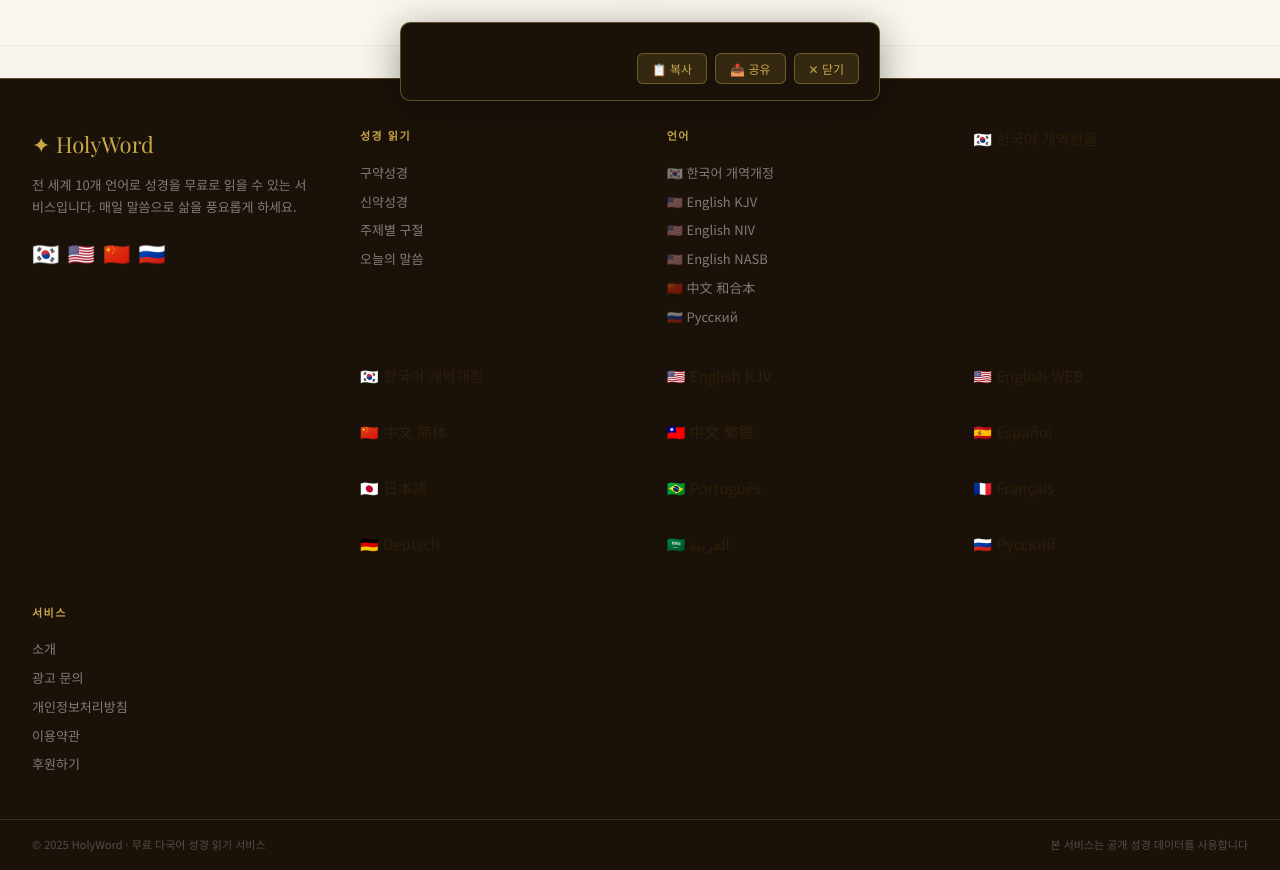
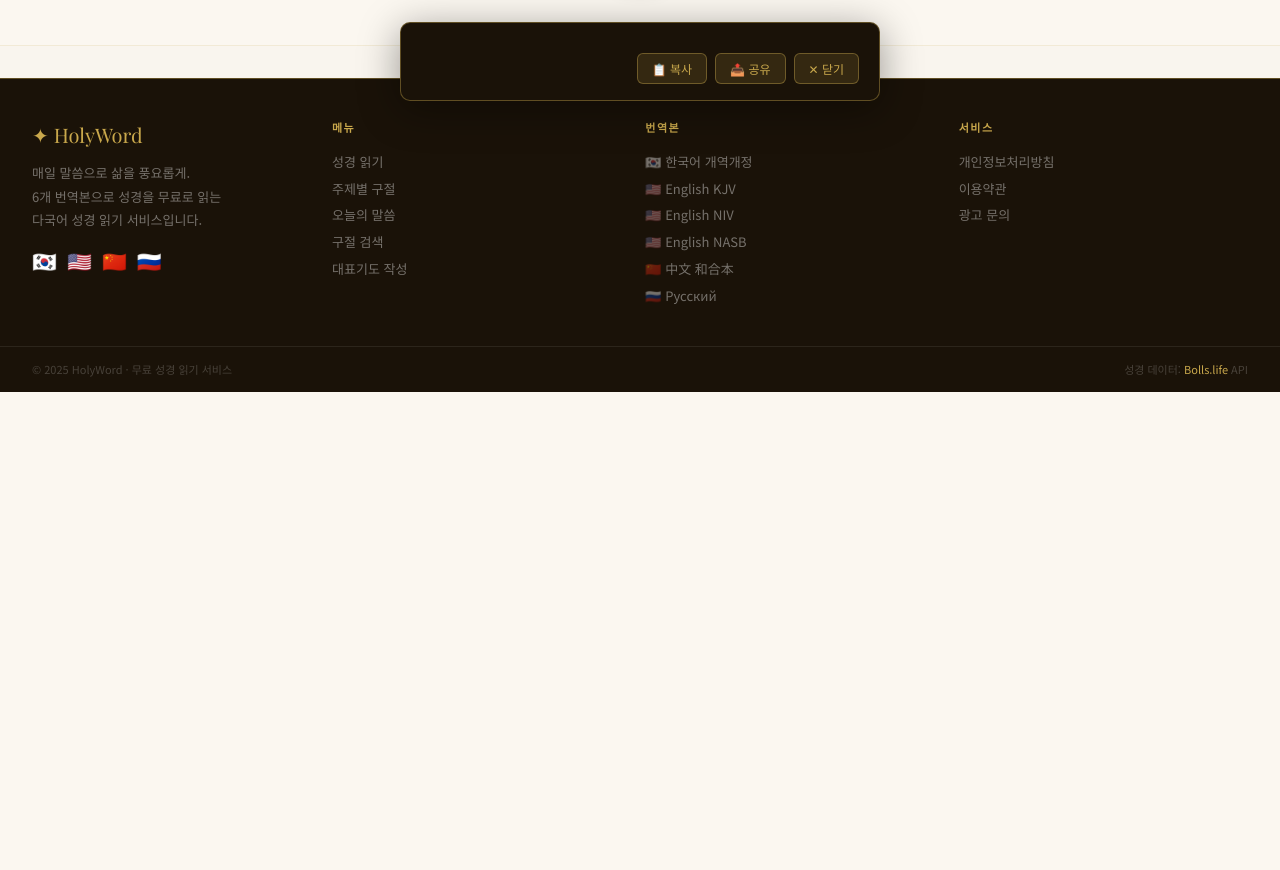
Before and after one commit to acts09150-cyber/holyword, a plain HTML site: page index.html in a window 1280 px wide. Shown: the part 899-1769 px from the top of the page. After the commit the page ends 1291 px from the top, so only its background shows below. Drawn offline with nearby package versions, Linux system fonts and the light colour scheme; no server answers; a web font is replaced by a local one.

Commit message:
Add files via upload

```diff
--- a/css/style.css
+++ b/css/style.css
@@ -731,33 +731,37 @@
 /* ============================================= */
 /* FOOTER */
 /* ============================================= */
+/* ===== FOOTER ===== */
 .site-footer {
   background: var(--dark);
   border-top: 1px solid var(--border-strong);
-  padding: 48px 0 0;
+  padding: 40px 0 0;
 }
 .footer-inner {
-  max-width: 1600px;
+  max-width: 1280px;
   margin: 0 auto;
-  padding: 0 32px;
+  padding: 0 32px 36px;
   display: grid;
-  grid-template-columns: 280px 1fr;
-  gap: 48px;
-  margin-bottom: 40px;
+  grid-template-columns: 260px 1fr;
+  gap: 40px;
 }
 .footer-logo {
   font-family: var(--font-serif);
   color: var(--gold);
-  font-size: 22px;
-  margin-bottom: 12px;
+  font-size: 20px;
+  margin-bottom: 10px;
 }
-.footer-desc { font-size: 13px; color: rgba(255,255,255,0.45); line-height: 1.7; margin-bottom: 16px; }
-.footer-langs { display: flex; gap: 8px; font-size: 20px; }
-
+.footer-desc {
+  font-size: 13px;
+  color: rgba(255,255,255,0.4);
+  line-height: 1.8;
+  word-break: keep-all;
+  word-wrap: break-word;
+}
 .footer-links-group {
   display: grid;
   grid-template-columns: repeat(3, 1fr);
-  gap: 32px;
+  gap: 24px;
 }
 .footer-col-title {
   color: var(--gold);
@@ -765,28 +769,52 @@
   text-transform: uppercase;
   letter-spacing: 1.5px;
   font-weight: 700;
-  margin-bottom: 14px;
+  margin-bottom: 12px;
 }
 .footer-col a {
   display: block;
-  color: rgba(255,255,255,0.45);
+  color: rgba(255,255,255,0.4);
   font-size: 13px;
-  padding: 4px 0;
+  padding: 3px 0;
   transition: color 0.15s;
+  word-break: keep-all;
 }
 .footer-col a:hover { color: var(--gold); }
 
 .footer-bottom {
-  border-top: 1px solid var(--border);
-  padding: 16px 32px;
+  border-top: 1px solid rgba(255,255,255,0.08);
+  padding: 14px 32px;
   display: flex;
   justify-content: space-between;
+  align-items: center;
   font-size: 11px;
-  color: rgba(255,255,255,0.25);
+  color: rgba(255,255,255,0.2);
   flex-wrap: wrap;
-  gap: 8px;
-  max-width: 1600px;
+  gap: 6px;
+  max-width: 1280px;
   margin: 0 auto;
+}
+
+@media (max-width: 860px) {
+  .footer-inner {
+    grid-template-columns: 1fr;
+    gap: 28px;
+    padding-bottom: 24px;
+  }
+  .footer-links-group {
+    grid-template-columns: repeat(2, 1fr);
+    gap: 20px;
+  }
+}
+@media (max-width: 480px) {
+  .footer-links-group {
+    grid-template-columns: 1fr;
+  }
+  .footer-bottom {
+    flex-direction: column;
+    align-items: flex-start;
+    gap: 4px;
+  }
 }
 
 /* ============================================= */
--- a/index.html
+++ b/index.html
@@ -354,27 +354,38 @@
 <!-- ===== FOOTER ===== -->
 <footer class="site-footer">
   <div class="footer-inner">
+
+    <!-- 브랜드 -->
     <div class="footer-brand">
       <div class="footer-logo">✦ HolyWord</div>
-      <p class="footer-desc">전 세계 10개 언어로 성경을 무료로 읽을 수 있는 서비스입니다. 매일 말씀으로 삶을 풍요롭게 하세요.</p>
-      <div class="footer-langs" style="display:flex;flex-wrap:wrap;gap:8px;margin-top:12px;">
-        <span onclick="setLang('KRV');window.scrollTo(0,0);" style="cursor:pointer;font-size:22px;" title="한국어 개역개정">🇰🇷</span>
-        <span onclick="setLang('KJV');window.scrollTo(0,0);" style="cursor:pointer;font-size:22px;" title="English KJV">🇺🇸</span>
-        <span onclick="setLang('CUV');window.scrollTo(0,0);" style="cursor:pointer;font-size:22px;" title="中文 和合本">🇨🇳</span>
-        <span onclick="setLang('SYNOD');window.scrollTo(0,0);" style="cursor:pointer;font-size:22px;" title="Русский">🇷🇺</span>
+      <p class="footer-desc">
+        매일 말씀으로 삶을 풍요롭게.<br>
+        6개 번역본으로 성경을 무료로 읽는<br>
+        다국어 성경 읽기 서비스입니다.
+      </p>
+      <div style="display:flex;gap:10px;margin-top:14px;flex-wrap:wrap;">
+        <span onclick="setLang('KRV');window.scrollTo(0,0);" title="한국어 개역개정" style="cursor:pointer;font-size:20px;">🇰🇷</span>
+        <span onclick="setLang('KJV');window.scrollTo(0,0);" title="English KJV" style="cursor:pointer;font-size:20px;">🇺🇸</span>
+        <span onclick="setLang('CUV');window.scrollTo(0,0);" title="中文 和合本" style="cursor:pointer;font-size:20px;">🇨🇳</span>
+        <span onclick="setLang('SYNOD');window.scrollTo(0,0);" title="Русский" style="cursor:pointer;font-size:20px;">🇷🇺</span>
       </div>
     </div>
 
     <div class="footer-links-group">
+
+      <!-- 메뉴 -->
       <div class="footer-col">
-        <div class="footer-col-title">성경 읽기</div>
-        <a href="#">구약성경</a>
-        <a href="#">신약성경</a>
+        <div class="footer-col-title">메뉴</div>
+        <a href="index.html">성경 읽기</a>
         <a href="pages/topics.html">주제별 구절</a>
         <a href="pages/daily.html">오늘의 말씀</a>
+        <a href="pages/search.html">구절 검색</a>
+        <a href="pages/prayer.html">대표기도 작성</a>
       </div>
+
+      <!-- 번역본 -->
       <div class="footer-col">
-        <div class="footer-col-title">언어</div>
+        <div class="footer-col-title">번역본</div>
         <a href="javascript:void(0)" onclick="setLang('KRV');window.scrollTo(0,0);">🇰🇷 한국어 개역개정</a>
         <a href="javascript:void(0)" onclick="setLang('KJV');window.scrollTo(0,0);">🇺🇸 English KJV</a>
         <a href="javascript:void(0)" onclick="setLang('NIV');window.scrollTo(0,0);">🇺🇸 English NIV</a>
@@ -382,33 +393,21 @@
         <a href="javascript:void(0)" onclick="setLang('CUV');window.scrollTo(0,0);">🇨🇳 中文 和合本</a>
         <a href="javascript:void(0)" onclick="setLang('SYNOD');window.scrollTo(0,0);">🇷🇺 Русский</a>
       </div>
-        <a href="javascript:void(0)" onclick="setLang('ko');window.scrollTo(0,0);">🇰🇷 한국어 개역한글</a>
-        <a href="javascript:void(0)" onclick="setLang('ko_krv');window.scrollTo(0,0);">🇰🇷 한국어 개역개정</a>
-        <a href="javascript:void(0)" onclick="setLang('en');window.scrollTo(0,0);">🇺🇸 English KJV</a>
-        <a href="javascript:void(0)" onclick="setLang('en_web');window.scrollTo(0,0);">🇺🇸 English WEB</a>
-        <a href="javascript:void(0)" onclick="setLang('zh');window.scrollTo(0,0);">🇨🇳 中文 简体</a>
-        <a href="javascript:void(0)" onclick="setLang('zh_t');window.scrollTo(0,0);">🇹🇼 中文 繁體</a>
-        <a href="javascript:void(0)" onclick="setLang('es');window.scrollTo(0,0);">🇪🇸 Español</a>
-        <a href="javascript:void(0)" onclick="setLang('ja');window.scrollTo(0,0);">🇯🇵 日本語</a>
-        <a href="javascript:void(0)" onclick="setLang('pt');window.scrollTo(0,0);">🇧🇷 Português</a>
-        <a href="javascript:void(0)" onclick="setLang('fr');window.scrollTo(0,0);">🇫🇷 Français</a>
-        <a href="javascript:void(0)" onclick="setLang('de');window.scrollTo(0,0);">🇩🇪 Deutsch</a>
-        <a href="javascript:void(0)" onclick="setLang('ar');window.scrollTo(0,0);">🇸🇦 العربية</a>
-        <a href="javascript:void(0)" onclick="setLang('ru');window.scrollTo(0,0);">🇷🇺 Русский</a>
-      </div>
+
+      <!-- 서비스 -->
       <div class="footer-col">
         <div class="footer-col-title">서비스</div>
-        <a href="#">소개</a>
-        <a href="#">광고 문의</a>
         <a href="#">개인정보처리방침</a>
         <a href="#">이용약관</a>
-        <a href="#">후원하기</a>
+        <a href="#">광고 문의</a>
       </div>
+
     </div>
   </div>
+
   <div class="footer-bottom">
-    <span>© 2025 HolyWord · 무료 다국어 성경 읽기 서비스</span>
-    <span>본 서비스는 공개 성경 데이터를 사용합니다</span>
+    <span>© 2025 HolyWord · 무료 성경 읽기 서비스</span>
+    <span>성경 데이터: <a href="https://bolls.life" target="_blank" rel="noopener" style="color:#C9A84C;text-decoration:none;">Bolls.life</a> API</span>
   </div>
 </footer>
 
```
